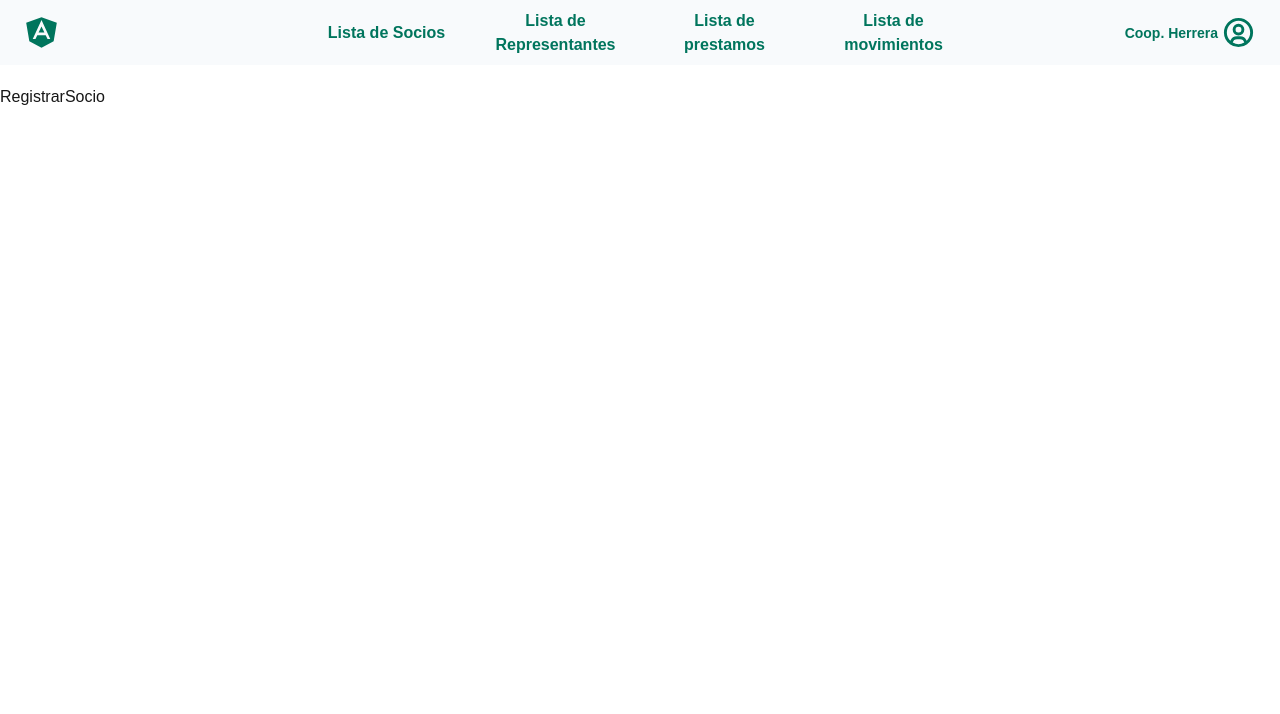
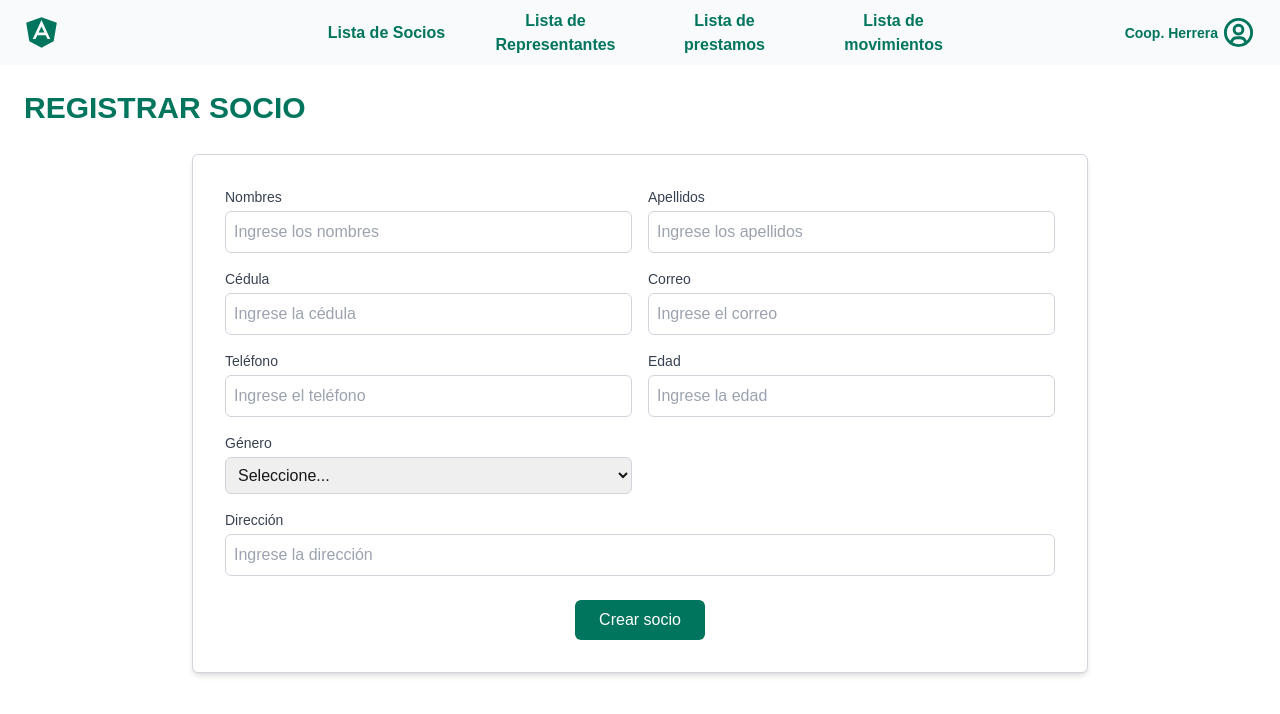
Before and after one commit to Dariyank/CoopeSoft, a Next.js app: page /ListaSocios/RegistrarSocio in a window 1280 px wide. Shown: the top 714 px of the page. Built offline with nearby package versions, Linux system fonts and the light colour scheme.

Commit message:
creacion de la vista Registrar Socio

```diff
--- a/app/ListaSocios/RegistrarSocio/page.tsx
+++ b/app/ListaSocios/RegistrarSocio/page.tsx
@@ -2,7 +2,118 @@ import React from 'react'
 
 const RegistrarSocio = () => {
   return (
-    <div>RegistrarSocio</div>
+    <div>
+      <div className="px-6 uppercase font-extrabold text-[30px] text-[#00755D]">
+        <h3>Registrar Socio</h3>
+      </div>
+      <div className='flex justify-center items-center py-6'>
+        <div className="w-full max-w-4xl p-8 bg-white border border-gray-300 rounded-md shadow-md">
+          <form>
+            <div className="grid grid-cols-1 md:grid-cols-2 gap-4">
+              <div>
+                <label htmlFor="nombres" className="block text-sm font-medium text-gray-700">
+                  Nombres
+                </label>
+                <input
+                  type="text"
+                  id="nombres"
+                  className="w-full p-2 mt-1 border border-gray-300 rounded-md focus:outline-none focus:ring-2 focus:ring-[#00755D]"
+                  placeholder="Ingrese los nombres"
+                />
+              </div>
+              <div>
+                <label htmlFor="apellidos" className="block text-sm font-medium text-gray-700">
+                  Apellidos
+                </label>
+                <input
+                  type="text"
+                  id="apellidos"
+                  className="w-full p-2 mt-1 border border-gray-300 rounded-md focus:outline-none focus:ring-2 focus:ring-[#00755D]"
+                  placeholder="Ingrese los apellidos"
+                />
+              </div>
+              <div>
+                <label htmlFor="cedula" className="block text-sm font-medium text-gray-700">
+                  Cédula
+                </label>
+                <input
+                  type="text"
+                  id="cedula"
+                  className="w-full p-2 mt-1 border border-gray-300 rounded-md focus:outline-none focus:ring-2 focus:ring-[#00755D]"
+                  placeholder="Ingrese la cédula"
+                />
+              </div>
+              <div>
+                <label htmlFor="correo" className="block text-sm font-medium text-gray-700">
+                  Correo
+                </label>
+                <input
+                  type="email"
+                  id="correo"
+                  className="w-full p-2 mt-1 border border-gray-300 rounded-md focus:outline-none focus:ring-2 focus:ring-[#00755D]"
+                  placeholder="Ingrese el correo"
+                />
+              </div>
+              <div>
+                <label htmlFor="telefono" className="block text-sm font-medium text-gray-700">
+                  Teléfono
+                </label>
+                <input
+                  type="text"
+                  id="telefono"
+                  className="w-full p-2 mt-1 border border-gray-300 rounded-md focus:outline-none focus:ring-2 focus:ring-[#00755D]"
+                  placeholder="Ingrese el teléfono"
+                />
+              </div>
+              <div>
+                <label htmlFor="edad" className="block text-sm font-medium text-gray-700">
+                  Edad
+                </label>
+                <input
+                  type="number"
+                  id="edad"
+                  className="w-full p-2 mt-1 border border-gray-300 rounded-md focus:outline-none focus:ring-2 focus:ring-[#00755D]"
+                  placeholder="Ingrese la edad"
+                />
+              </div>
+              <div>
+                <label htmlFor="genero" className="block text-sm font-medium text-gray-700">
+                  Género
+                </label>
+                <select
+                  id="genero"
+                  className="w-full p-2 mt-1 border border-gray-300 rounded-md focus:outline-none focus:ring-2 focus:ring-[#00755D]"
+                >
+                  <option value="">Seleccione...</option>
+                  <option value="masculino">Masculino</option>
+                  <option value="femenino">Femenino</option>
+                  <option value="no_identificado">No me identifico</option>
+                </select>
+              </div>
+              <div className="col-span-1 md:col-span-2">
+                <label htmlFor="direccion" className="block text-sm font-medium text-gray-700">
+                  Dirección
+                </label>
+                <input
+                  type="text"
+                  id="direccion"
+                  className="w-full p-2 mt-1 border border-gray-300 rounded-md focus:outline-none focus:ring-2 focus:ring-[#00755D]"
+                  placeholder="Ingrese la dirección"
+                />
+              </div>
+            </div>
+            <div className="mt-6 text-center">
+              <button
+                type="submit"
+                className="px-6 py-2 text-white bg-[#00755D] hover:bg-[#e6be31] rounded-md  focus:outline-none focus:ring-2 focus:ring-[#00755D] focus:ring-offset-2"
+              >
+                Crear socio
+              </button>
+            </div>
+          </form>
+        </div>
+      </div>
+    </div>
   )
 }
 
--- a/app/ListaSocios/page.tsx
+++ b/app/ListaSocios/page.tsx
@@ -141,7 +141,7 @@ const ListaSocios = () => {
       </div>
 
       {/* Controles */}
-      <div className="flex items-center gap-4 p-6 mt-7 bg-white rounded-lg">
+      <div className="flex items-center gap-4 p-6 bg-white rounded-lg">
         {/* Botón Ordenar */}
         <div className="relative" ref={menuRef}>
           <button
@@ -215,7 +215,7 @@ const ListaSocios = () => {
       </div>
 
       {/* Tabla */}
-      <div className="overflow-x-auto p-6 mt-8">
+      <div className="overflow-x-auto p-6 py-1">
         <table className="w-full border-collapse border border-gray-300">
           <thead className="bg-[#00755D] text-white">
             <tr>
```
